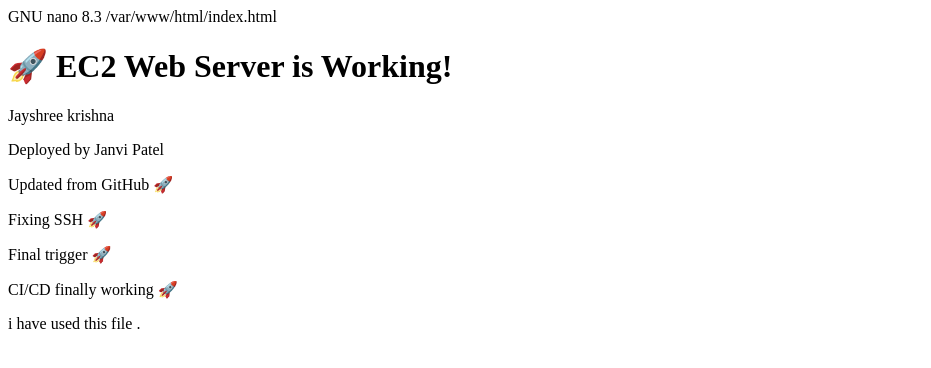
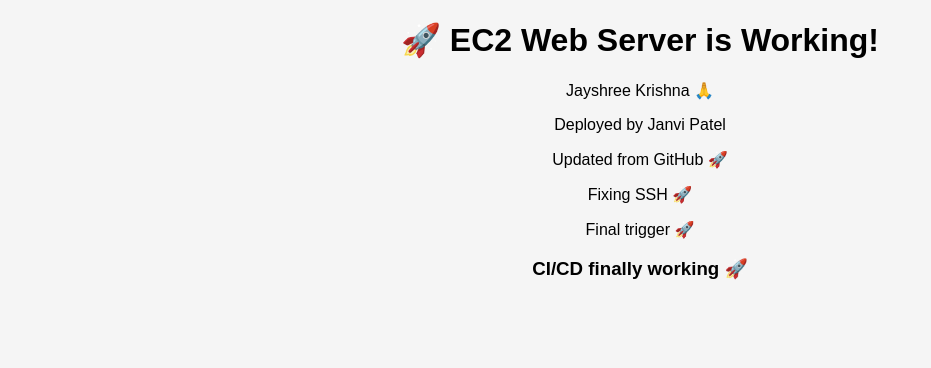
Before and after one commit to janvipatel1910/ec2-web-app-deployment, a plain HTML site: page index.html in a window 1280 px wide. Shown: the whole page, without its empty margins (0-931 px from the left). Drawn offline with Linux system fonts and the light colour scheme.

Commit message:
Revise index.html with new content and formatting
Updated content and structure of the HTML file.

```diff
--- a/index.html
+++ b/index.html
@@ -1,11 +1,24 @@
-  GNU nano 8.3                /var/www/html/index.html
-<h1>🚀 EC2 Web Server is Working!</h1>
-    <p>Jayshree krishna</p>
-<p>Deployed by Janvi Patel</p>
-<p>Updated from GitHub 🚀</p>
-<p>Fixing SSH 🚀</p>
-<p>Final trigger 🚀</p>
-<p>CI/CD finally working 🚀</p>
+<!DOCTYPE html>
+<html>
+<head>
+    <title>Janvi's EC2 Website</title>
+</head>
 
+<body style="text-align:center; font-family:Arial; background-color:#f5f5f5;">
 
-i have used this file .
+    <h1>🚀 EC2 Web Server is Working!</h1>
+
+    <p>Jayshree Krishna 🙏</p>
+
+    <p>Deployed by Janvi Patel</p>
+
+    <p>Updated from GitHub 🚀</p>
+
+    <p>Fixing SSH 🚀</p>
+
+    <p>Final trigger 🚀</p>
+
+    <h3>CI/CD finally working 🚀</h3>
+
+</body>
+</html>
```
